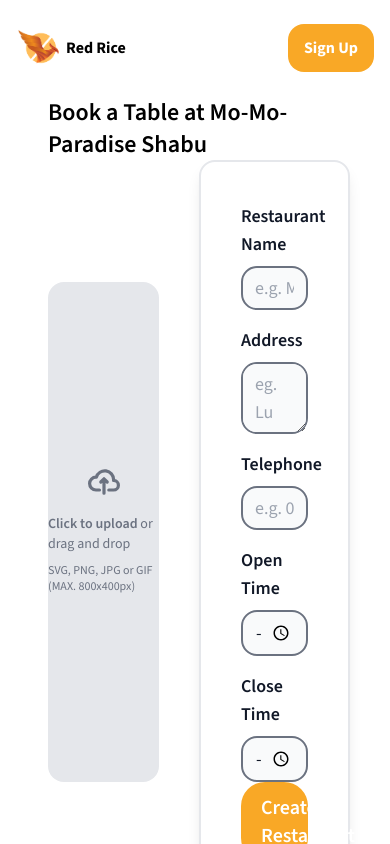
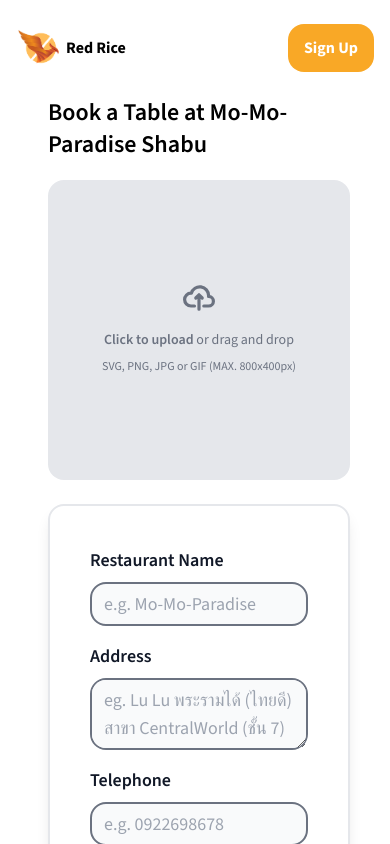
Before and after one commit to 2110503TACEDT66/swdevprac2-project-red-rice, a Next.js app: page /restaurant/create in a window 390 px wide. Built offline with nearby package versions, Linux system fonts and the light colour scheme; no server answers.

Commit message:
fix: responsive upload picture

```diff
--- a/src/app/restaurant/create/page.tsx
+++ b/src/app/restaurant/create/page.tsx
@@ -7,15 +7,16 @@
 
     return (
         <div className="pl-12 pr-10 w-full h-screen overflow-y-auto">
-            <div className="flex items-center">
-                <h2 className="font-semibold text-2xl">
-                    Book a Table at {restaurantData.name}
-                </h2>
-            </div>
-            <main className="w-full gap-10 flex flex-row items-center">
-                <UploadImage />
+            <h2 className="font-semibold text-2xl">
+                Book a Table at {restaurantData.name}
+            </h2>
 
-                <form className="rounded-[1rem] p-10 w-1/2 text-lg shadow-lg border-2">
+            <main className="w-full lg:gap-10 flex flex-row items-center flex-wrap lg:flex-nowrap">
+                <div className="w-full lg:w-1/2 flex justify-center mt-5 lg:mt-0">
+                    <UploadImage />
+                </div>
+
+                <form className="rounded-[1rem] p-10 w-full md:w-1/2 text-lg shadow-lg border-2 mt-6 lg:mt-0">
                     <div className="space-y-4">
                         {/* Restaurant Name input field */}
                         <div>
--- a/src/components/UploadImage.tsx
+++ b/src/components/UploadImage.tsx
@@ -17,10 +17,9 @@
     };
 
     return (
-        <div className="w-1/2">
         <label
             htmlFor="dropzone-file"
-                className="w-full h-[500px] flex items-center justify-center rounded-2xl bg-gray-200 cursor-pointer"
+            className="w-full md:w-2/3 lg:w-full h-[300px] md:h-[300px] lg:h-[500px] flex items-center justify-center rounded-2xl bg-gray-200 cursor-pointer"
         >
             {image ? (
                 <img
@@ -46,9 +45,7 @@
                         />
                     </svg>
                     <p className="mb-2 text-sm text-gray-500 dark:text-gray-400">
-                            <span className="font-semibold">
-                                Click to upload
-                            </span>{' '}
+                        <span className="font-semibold">Click to upload</span>{' '}
                         or drag and drop
                     </p>
                     <p className="text-xs text-gray-500 dark:text-gray-400">
@@ -63,7 +60,6 @@
                 onChange={handleFileChange}
             />
         </label>
-        </div>
     );
 };
 
```
Lines whose indentation alone changed are shown as unchanged.
